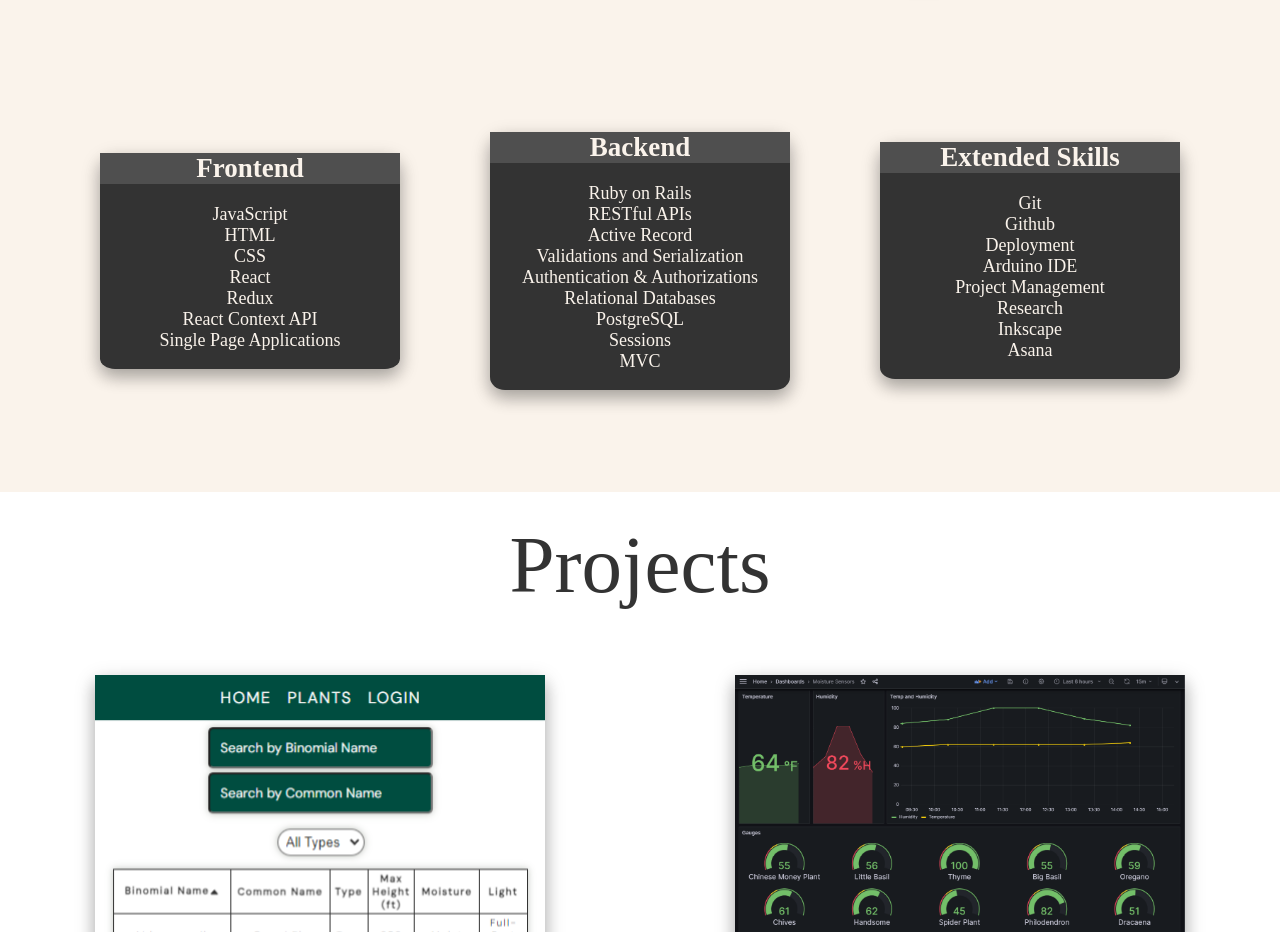
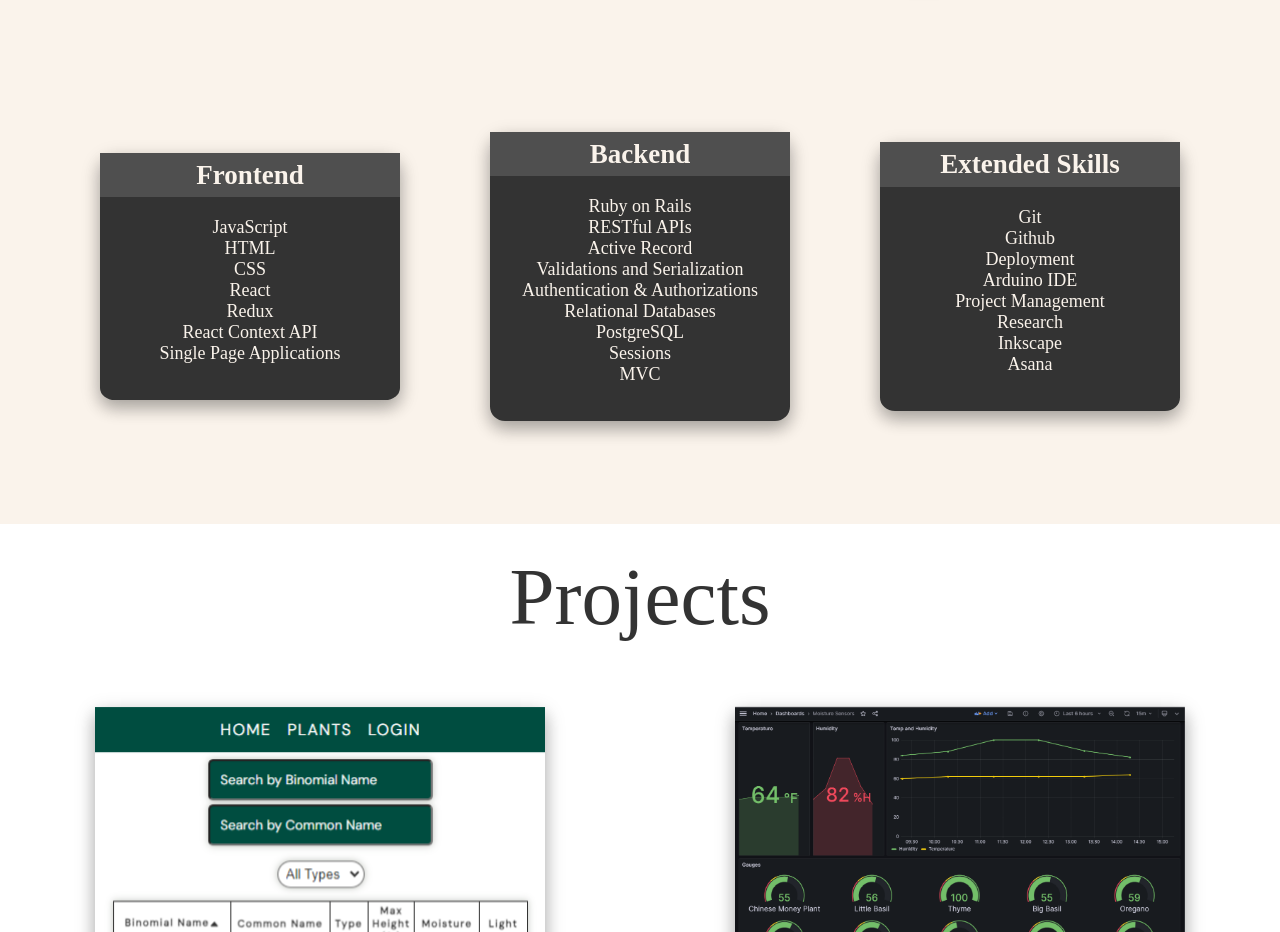
Before and after one commit to cody-barker/react-portfolio-website, a React (Create React App) app: page / in a window 1280 px wide. Shown: the part 1320-2252 px from the top of the page. Built offline with nearby package versions, Linux system fonts and the light colour scheme.

Commit message:
adjust skills ul for padding

```diff
--- a/src/styles/App.css
+++ b/src/styles/App.css
@@ -325,6 +325,7 @@ section {
 
 .skill-title {
   margin: 0;
+  padding: .25em;
 }
 
 .skills-title-container {
@@ -338,7 +339,6 @@ section {
 }
 
 .skills-card {
-  /* width: 28%; */
   min-width: 300px;
   color: rgb(250, 243, 235);
   background-color:  #333;
@@ -356,6 +356,8 @@ section {
   justify-content: center;
   align-items: center;
   padding-left: 0;
+  padding: 1em;
+  margin-top: 0;
 }
 
 .skills-card li {
```
